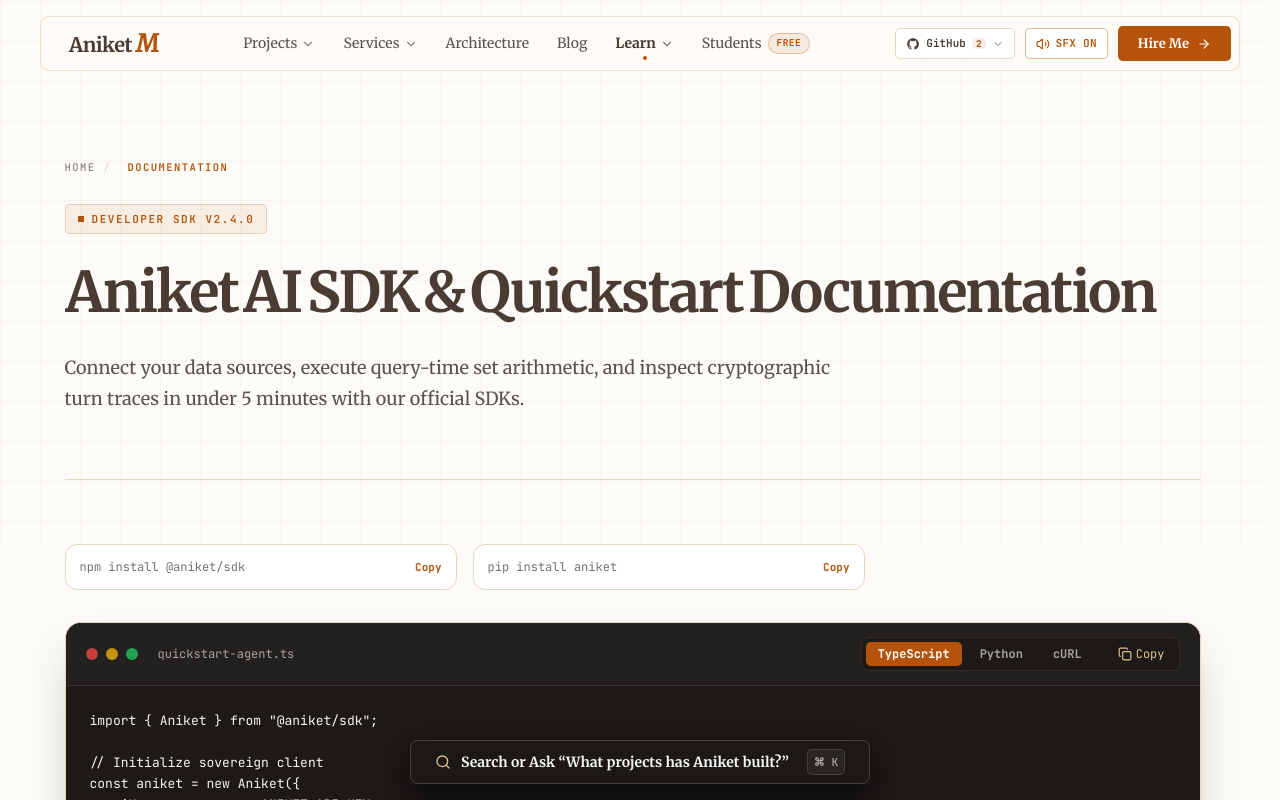
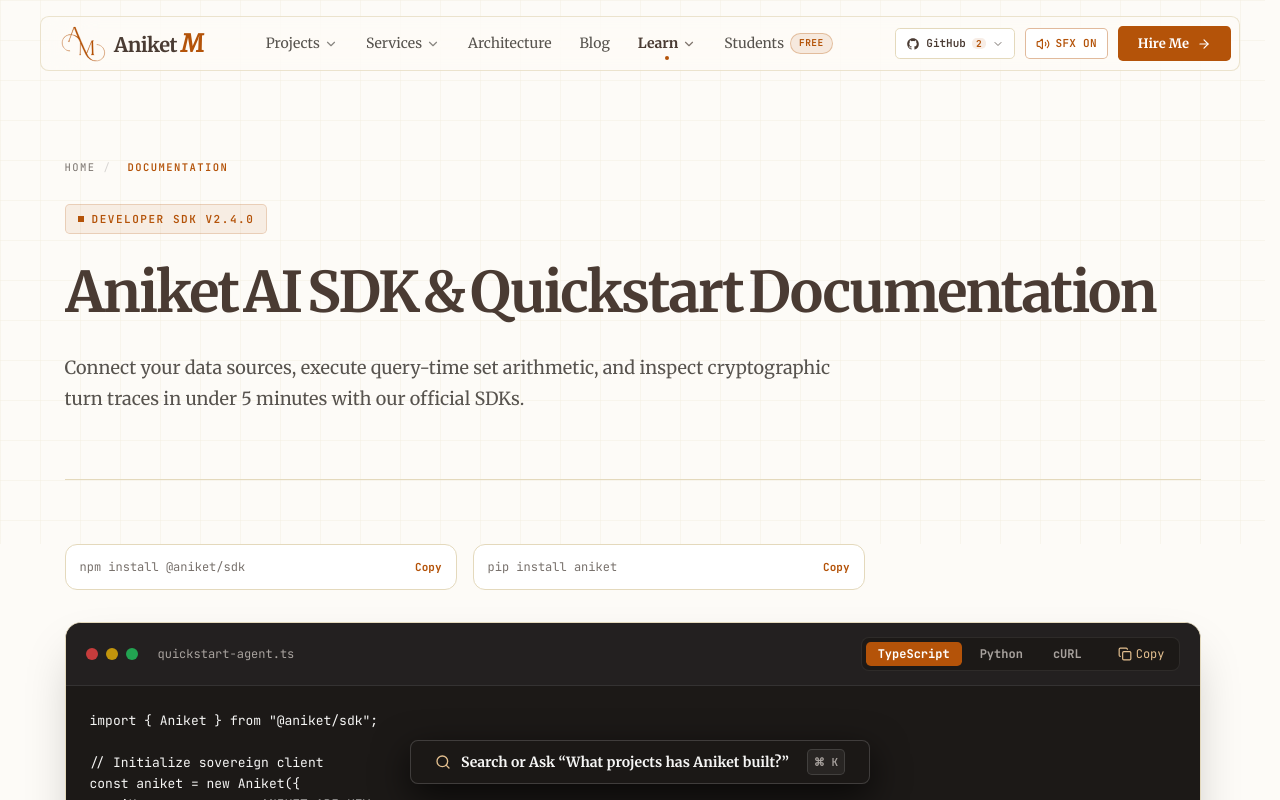
Before and after one commit to Mishra-Aniket/testing, a Next.js app: page /docs in a window 1280 px wide. Shown: the top 800 px of the page. Built offline with nearby package versions, Linux system fonts and the light colour scheme.

Commit message:
fix(navbar): restore visible navbar monogram logo with valid Tailwind height classes and shrink-0

```diff
--- a/app/components/MonogramAM.jsx
+++ b/app/components/MonogramAM.jsx
@@ -9,6 +9,8 @@ export default function MonogramAM({
     <svg
       xmlns="http://www.w3.org/2000/svg"
       viewBox="-15 -15 660 530"
+      width="40"
+      height="32"
       fill="currentColor"
       stroke="currentColor"
       strokeWidth={strokeWidth}
--- a/app/components/Navbar.jsx
+++ b/app/components/Navbar.jsx
@@ -374,7 +374,7 @@ export default function Navbar({
           >
           {/* Logo */}
           <Link href="/" onClick={() => sound.playClick()} className="relative flex items-center gap-2 group shrink-0">
-            <MonogramAM className={`h-7.5 sm:h-8.5 w-auto transform transition-transform group-hover:scale-105 duration-200 ${
+            <MonogramAM className={`h-8 sm:h-9 w-auto shrink-0 transform transition-transform group-hover:scale-105 duration-200 ${
               isDarkTheme ? "text-[#E4C090]" : "text-[#B45309]"
             }`} />
             <span className="flex items-baseline tracking-tight">
@@ -913,7 +913,7 @@ export default function Navbar({
                     Navigation
                   </span>
                   <span className="flex items-center gap-1.5 tracking-tight">
-                    <MonogramAM className={`h-5 w-auto ${isDarkTheme ? "text-[#E4C090]" : "text-[#B45309]"}`} />
+                    <MonogramAM className={`h-6 w-auto shrink-0 ${isDarkTheme ? "text-[#E4C090]" : "text-[#B45309]"}`} />
                     <span className={`font-sans font-bold text-xs tracking-tight ${
                       isDarkTheme ? "text-white" : "text-[#4A3B33]"
                     }`}>
```
